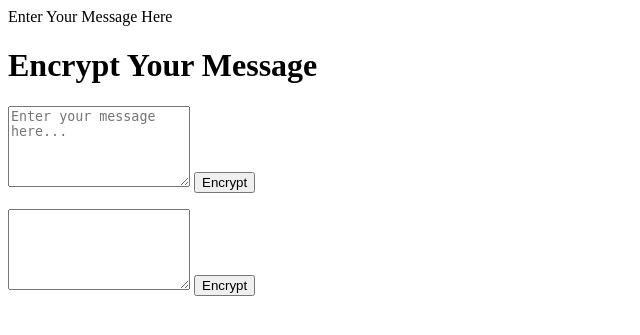
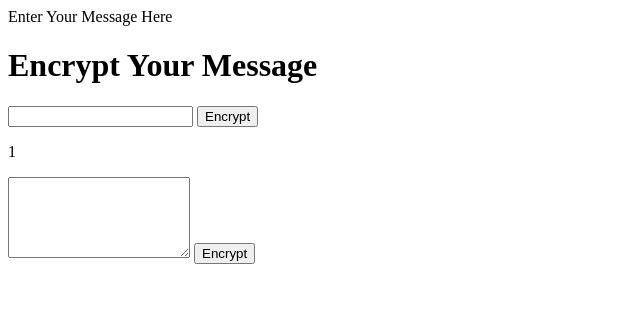
Before and after one commit to ablemulindwa/cryptography-semester-project, a PHP site: page /home.php?message=1 in a window 1280 px wide. Shown: the top 335 px of the page, without its empty margins (0-640 px from the left). Run offline with PHP 8.4, Linux system fonts and the light colour scheme.

Commit message:
"Progress on the frontend"

```diff
--- a/Files/home.php
+++ b/Files/home.php
@@ -9,13 +9,19 @@
     <title>Simple Encryption Tool</title>
 </head>
 <body>
+    <!--Heading/Instruction-->
     <h1>Encrypt Your Message</h1>
+
     <!-- Encryption Message Box-->
+    <form action="home.php" method="get">
         <div class="container">
-        <textarea id="message" rows="5" placeholder="Enter your message here..."></textarea>
+            <input type="text" name="message">
             <button id="encryptButton">Encrypt</button>
             <p id="encryptedMessage"></p>
+            <?php echo $_GET["message"] ?>
         </div>
+
+    </form>
 
         <!-- Phone number Box -->
         <div class="container">
@@ -24,6 +30,7 @@
             <p id="encryptedMessage"></p>
         </div>
 
+
     <!-- Implementation of The Algorithm-->
 </body>
 </html>
```
Lines whose indentation alone changed are shown as unchanged.
